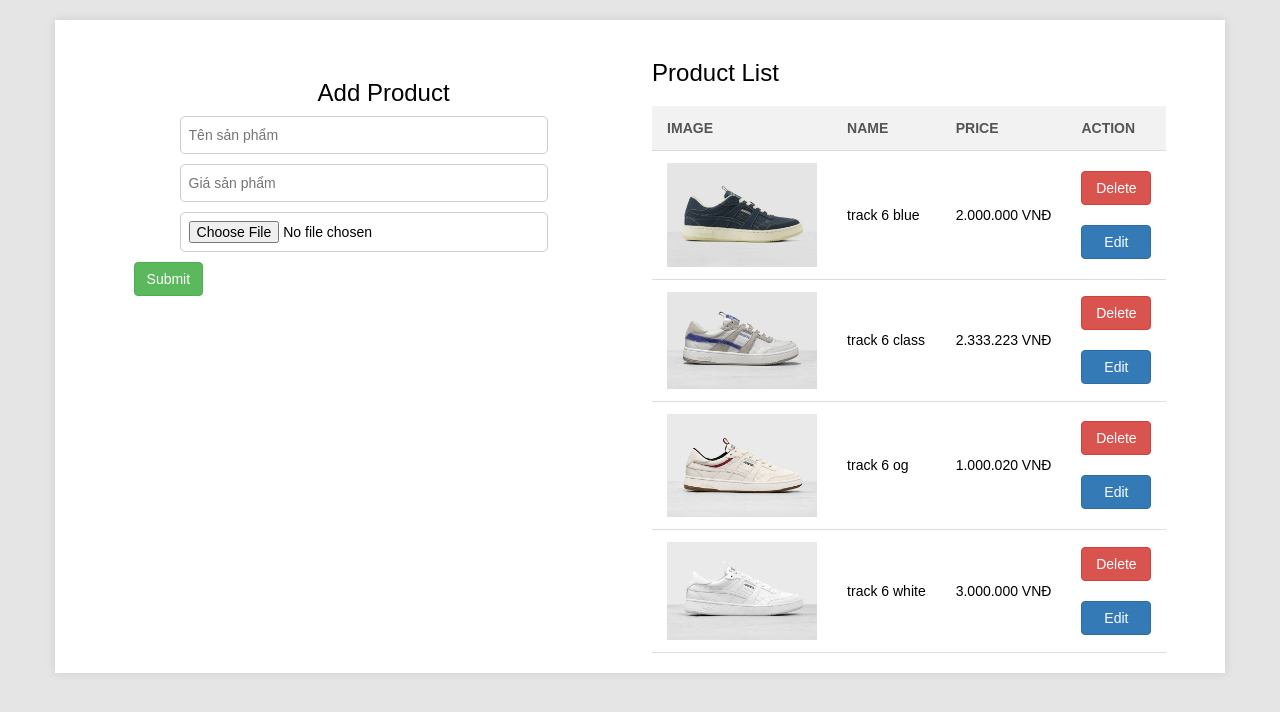
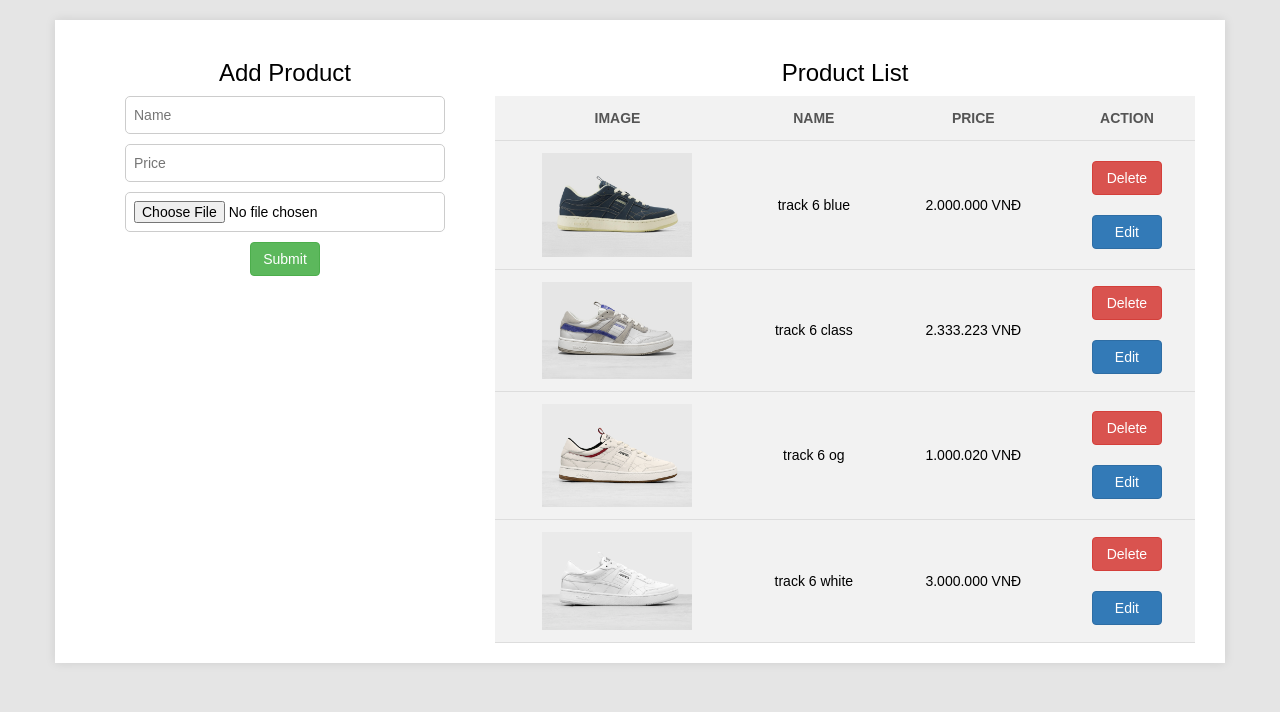
Before and after one commit to leminhtri1511/ktra-php, a PHP site: page /home.php in a window 1280 px wide. Shown: the part 52-764 px from the top of the page. Run offline with PHP 8.4, Linux system fonts and the light colour scheme; the visitor is signed in with stand-in values (Sample User, id 1).

Commit message:
feat: clean code

```diff
--- a/home.php
+++ b/home.php
@@ -35,17 +35,17 @@ require_once 'controller.php';
         </div>
     </nav>
     <div class="container">
-        <div class="add_product">
-            <h2 class="add_product_text">Add Product</h2>
+        <div class="add_product text-center">
+            <h2>Add Product</h2>
             <form method="post" action="home.php" enctype="multipart/form-data">
-                <input type="text" name="product_name" placeholder="Tên sản phẩm" required>
-                <input type="text" name="product_price" placeholder="Giá sản phẩm" required>
+                <input type="text" name="product_name" placeholder="Name" required>
+                <input type="text" name="product_price" placeholder="Price" required onkeypress="return isNumberKey(event)">
                 <input type="file" name="product_image" accept="image/*" onchange="previewAddProductImage(event)">
                 <img id="addProductPreview" src="" alt="Preview" style="display: none; width: 150px;">
                 <button type="submit" name="add_product" class="btn btn-success">Submit</button>
             </form>
         </div>
-        <div class="product_lits">
+        <div class="product_list text-center">
             <h2>Product List</h2>
             <table>
                 <thead>
@@ -66,9 +66,9 @@ require_once 'controller.php';
                             <td><?php echo number_format($product['price'], 0, '.', '.') . " VNĐ"; ?></td>
                             <td>
                                 <!-- Đoạn code thay thế cho link "Delete" -->
-                                <button type="button" class="btn btn-danger custom-btn" onclick="deleteProduct(<?php echo $key; ?>)">Delete</button>
+                                <button type="button" class="btn btn-danger del-btn" onclick="deleteProduct(<?php echo $key; ?>)">Delete</button>
                                 <br><br>
-                                <button type="button" class="btn btn-primary custom-btn" onclick="openEditForm(<?php echo $key; ?>)">Edit</button>
+                                <button type="button" class="btn btn-primary edit-btn" onclick="openEditForm(<?php echo $key; ?>)">Edit</button>
 
                             </td>
                         </tr>
@@ -99,9 +99,21 @@ require_once 'controller.php';
 
 </body>
 <script>
+    function isNumberKey(evt) {
+        var charCode = (evt.which) ? evt.which : event.keyCode;
+        if (charCode > 31 && (charCode < 48 || charCode > 57)) {
+            return false;
+        }
+        // Kiểm tra độ dài của chuỗi số
+        var price = document.getElementsByName('product_price')[0].value;
+        if (price.length >= 10) {
+            return false;
+        }
+        return true;
+    }
     // Function to handle deletion of a product
     function deleteProduct(id) {
-        if (confirm("Bạn có chắc chắn muốn xóa sản phẩm này không?")) {
+        if (confirm("Delete this product?")) {
             window.location.href = 'home.php?delete_id=' + id;
         }
     }
--- a/login.php
+++ b/login.php
@@ -26,12 +26,14 @@
 
         <button type="submit" name="login">Log In</button>
         <p id="errorMessage" style="color: red; display: none;">Invalid username or password</p>
+        <!-- <br><br> -->
+
+        <!-- <p>Don't have an account? <a href="register.php">Register</a></p> -->
     </form>
     <script>
         function validateLogin() {
             var username = document.getElementById("username").value;
             var password = document.getElementById("password").value;
-
 
             if (username !== "letri" || password !== "123") {
                 document.getElementById("errorMessage").style.display = "block";
--- a/style_home.css
+++ b/style_home.css
@@ -20,24 +20,15 @@ body {
 }
 
 .add_product {
-    width: 500px;
-    padding: 20px;
+    width: 400px;
+    /* padding: 20px; */
     box-sizing: border-box;
 }
 
 .product_list {
-    width: 1000px;
-    padding: 20px;
+    width: 700px;
+    /* padding: 20px; */
     box-sizing: border-box;
-}
-
-
-.add_product_text {
-    float: right;
-    width: 45%;
-
-    margin-right: 15%;
-
 }
 
 .username {
@@ -84,17 +75,19 @@ input[type="submit"]:hover {
 table {
     width: 100%;
     border-collapse: collapse;
-    margin-top: 20px;
+    background-color: #f2f2f2;
+    /* margin-top: 20px; */
 }
 
 th,
 td {
     padding: 12px 15px;
-    text-align: left;
+    text-align: center;
     border-bottom: 1px solid #ddd;
 }
 
 th {
+    text-align: center;
     background-color: #f2f2f2;
     color: #555;
     text-transform: uppercase;
@@ -149,7 +142,12 @@ tr:hover {
     cursor: pointer;
 }
 
-.custom-btn {
+.del-btn {
     width: 70px;
     /* Điều chỉnh kích thước theo ý muốn của bạn */
 }
+
+.edit-btn {
+    width: 70px;
+    /* Điều chỉnh kích thước theo ý muốn của bạn */
+}
```
Also changed, not shown: register.php (added, +62 -0 lines).
